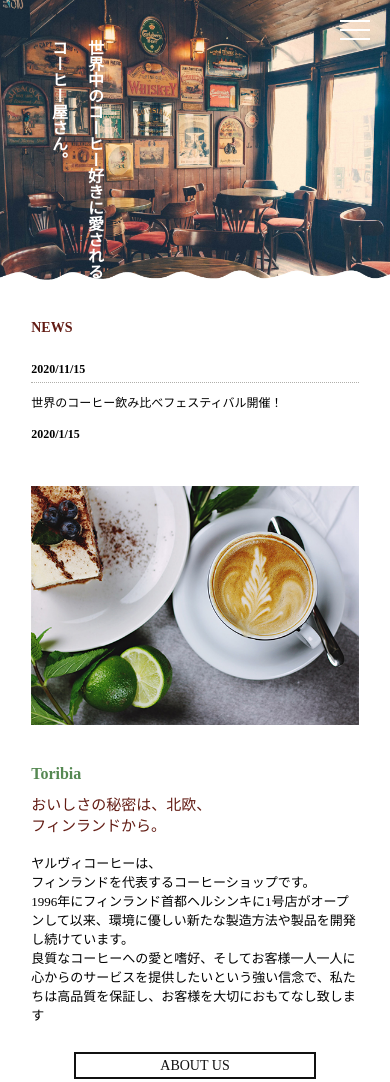
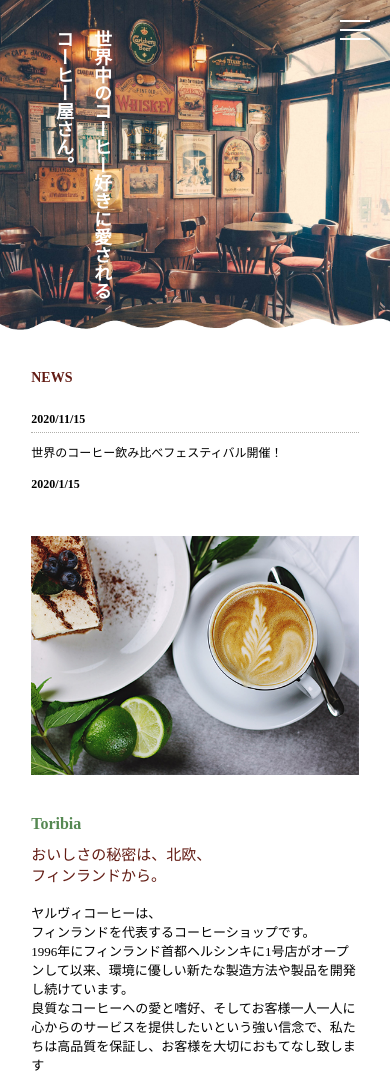
Before and after one commit to shintarossekine/caffee, a plain HTML site: page index.html in a window 390 px wide. Shown: the top 1082 px of the page. Drawn offline with nearby package versions, Linux system fonts and the light colour scheme.

Commit message:
Update sp_cafe1.css

```diff
--- a/sp_cafe1.css
+++ b/sp_cafe1.css
@@ -50,12 +50,13 @@ img {
 
 
     #mainphoto h1 {
-        writing-mode: vertical-rl;
-        text-align: left;
-        padding: 40px 0 0px 46px;
-        color: #fff;
-        font-size: 16px;
-        font-family: HGS明朝B;
+       writing-mode: vertical-rl;
+       text-align: left;
+       padding: 30px 0 30px 50px;
+       color: #fff;
+       font-size: 18px;
+       font-family: HGS明朝B;
+       overflow: hidden;
 
     }
 
```
